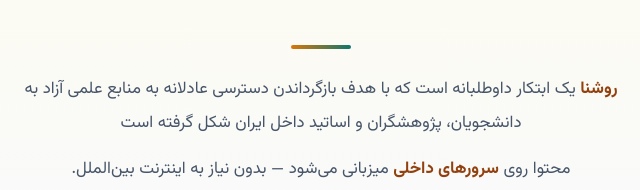
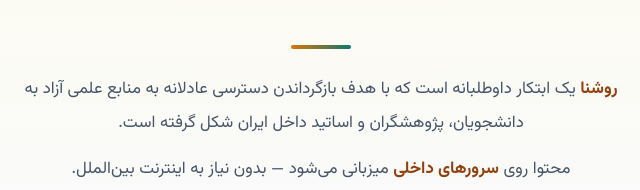
Before and after one commit to kianooshhosseini/roshana, a plain HTML site: page index.html in a window 1280 px wide. Shown: the part 1061-1251 px from the top of the page, 319-959 px from the left. Drawn offline with Linux system fonts and the light colour scheme.

Commit message:
Add period to the end of a paragraph in index.html

```diff
--- a/index.html
+++ b/index.html
@@ -219,7 +219,7 @@
     <div class="why-quote">علم حق همه است،<br>نه امتیاز عده‌ای</div>
     <div class="why-divider"></div>
     <div class="why-body">
-      <p><strong>روشنا</strong> یک ابتکار داوطلبانه است که با هدف بازگرداندن دسترسی عادلانه به منابع علمی آزاد به دانشجویان، پژوهشگران و اساتید داخل ایران شکل گرفته است</p>
+      <p><strong>روشنا</strong> یک ابتکار داوطلبانه است که با هدف بازگرداندن دسترسی عادلانه به منابع علمی آزاد به دانشجویان، پژوهشگران و اساتید داخل ایران شکل گرفته است.</p>
       <p style="margin-top:.8rem">محتوا روی <strong>سرورهای داخلی</strong> میزبانی می‌شود — بدون نیاز به اینترنت بین‌الملل.</p>
     </div>
   </div>
```
